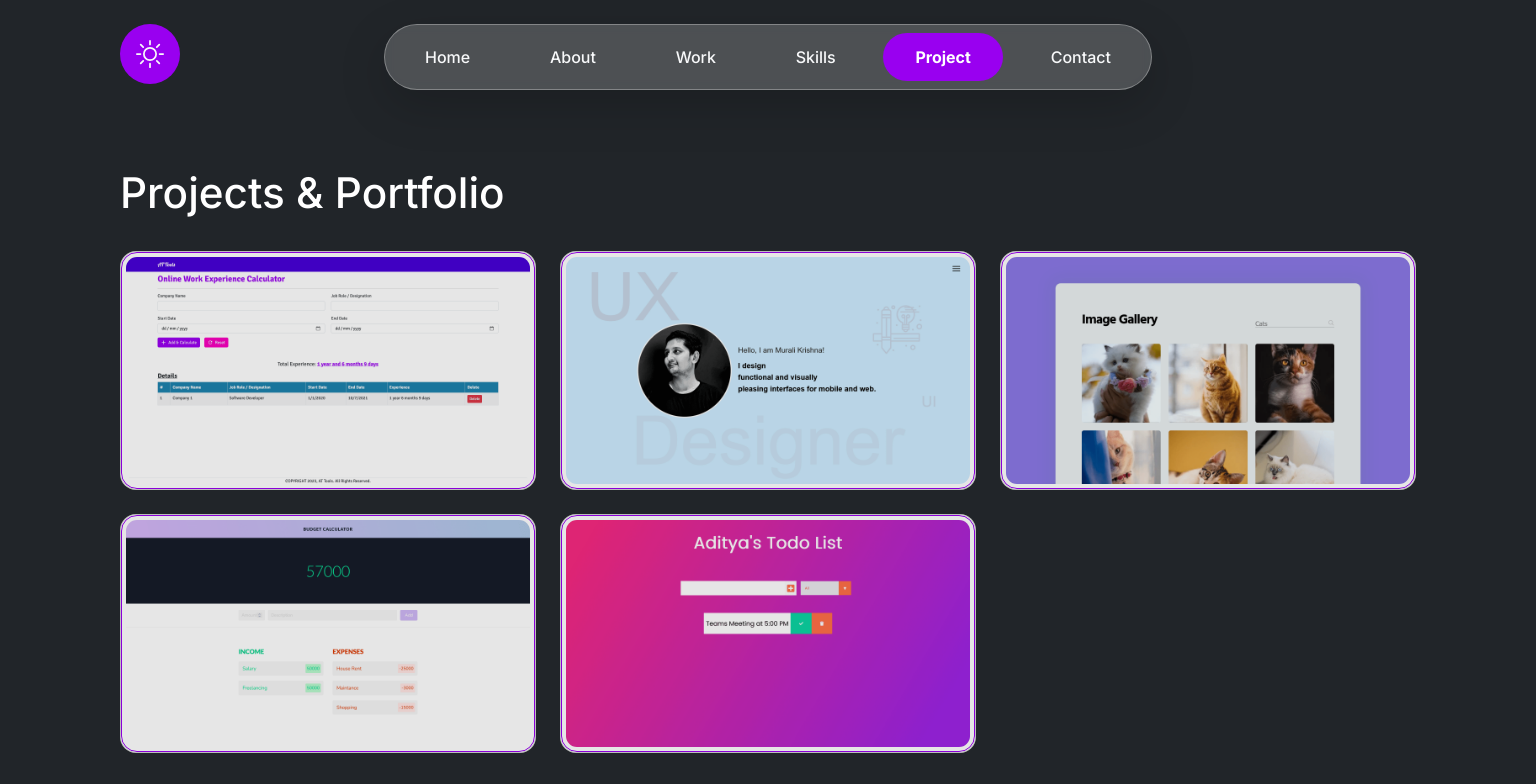
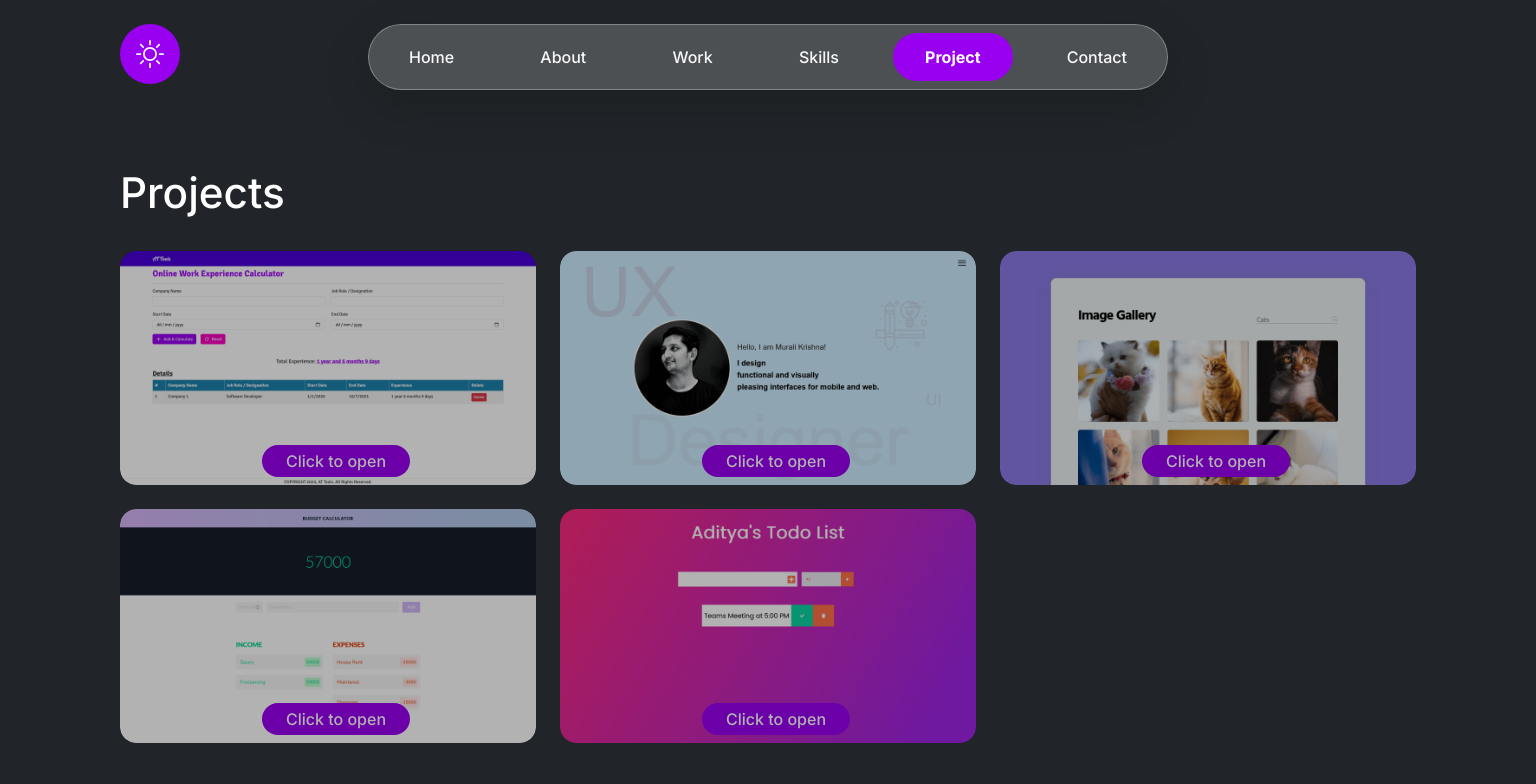
Before and after one commit to iamadityanarayan/my-portfolio, a React (Vite) app: page /projects in a window 1536 px wide. Shown: the top 784 px of the page. Built offline with nearby package versions, Linux system fonts and the light colour scheme.

Commit message:
css changes and others

```diff
--- a/index.html
+++ b/index.html
@@ -8,6 +8,10 @@
   <link rel="icon" type="image/png" sizes="16x16" href="/favicon-16x16.png">
   <link rel="manifest" href="/site.webmanifest">
   <meta name="viewport" content="width=device-width, initial-scale=1.0" />
+  <meta name="author" content="Adityanarayan Tiwari">
+  <meta name="description" content="Adityanarayan Tiwari">
+  <meta name="keywords"
+    content="Adityanarayan Tiwari, Adityanarayan, Aditya, Portfolio, top 10 Portfolio, best website, web portfolio, frontend developer portfolio, web developer portfolio, full stack developer portfolio">
   <link rel="stylesheet" href="https://cdnjs.cloudflare.com/ajax/libs/animate.css/4.1.1/animate.min.css" />
   <title>Adityanarayan Tiwari</title>
   <!-- Loading Spinner Styling -->
@@ -120,10 +124,8 @@
         stroke-dashoffset: -124;
       }
     }
-
   </style>
 </head>
-
 <body class="">
   <div id="root">
     <!-- Loading Spinner Div -->
@@ -140,7 +142,5 @@
 
   </div>
   <script type="module" src="/src/main.tsx"></script>
-
 </body>
-
 </html>
--- a/package.json
+++ b/package.json
@@ -1,7 +1,7 @@
 {
   "name": "my-portfolio",
   "private": true,
-  "version": "0.0.0",
+  "version": "1.0.0",
   "type": "module",
   "scripts": {
     "dev": "vite --host",
--- a/src/components/Headers/Web/webHeader.css
+++ b/src/components/Headers/Web/webHeader.css
@@ -56,12 +56,24 @@
     padding-right: 2rem !important;
   }
 }
+@media (min-width: 1500px) {
+  .width-40 {
+    width: 800px !important;
+  }
+
+  .py-75 {
+    padding-top: 0.75rem !important;
+    padding-bottom: 0.75rem !important;
+  }
+
+  .px-22 {
+    padding-left: 2rem !important;
+    padding-right: 2rem !important;
+  }
+}
 
 .web-header .glass-1 {
-  /* From https://css.glass */
   background: rgba(255, 255, 255, 0.2);
-  /* border-radius: 16px; */
-  /* box-shadow: 0 4px 30px rgba(0, 0, 0, 0.1); */
   backdrop-filter: blur(5px);
   -webkit-backdrop-filter: blur(5px);
   border: 1px solid rgba(255, 255, 255, 0.3);
@@ -69,9 +81,7 @@
 }
 
 .web-header .navbar.glass-2 {
-  /* From https://css.glass */
   background: rgba(255, 255, 255, 0.91);
-  /* border-radius: 16px; */
   box-shadow: 0 4px 30px rgba(0, 0, 0, 0.1);
   backdrop-filter: blur(7.6px);
   -webkit-backdrop-filter: blur(7.6px);
--- a/src/components/ScrollToTop.tsx
+++ b/src/components/ScrollToTop.tsx
@@ -1,19 +1,22 @@
-
-import {useEffect,ReactNode} from 'react'
+import { useEffect, ReactNode } from 'react';
 import { useLocation } from 'react-router';
 
 type Props = {
-  children: ReactNode
-}
+  children: ReactNode;
+};
 
-const ScrollToTop = ({children}: Props) => {
+const ScrollToTop = ({ children }: Props) => {
   const { pathname } = useLocation();
   useEffect(() => {
-    window.scrollTo(0, 0); // Scroll to the top of the page
+    let a = true;
+    if (a) {
+      window.scrollTo(0, 0); // Scroll to the top of the page
+    }
+    return () => {
+      a = false;
+    };
   }, [pathname]);
-  return (
-    <>{children}</>
-  )
-}
+  return (<>{children}</>)
+};
 
-export default ScrollToTop
+export default ScrollToTop;
--- a/src/data/Projects.ts
+++ b/src/data/Projects.ts
@@ -37,7 +37,7 @@ const projectsData: ProjectsDataTypes[] = [
 
 const portfoliosData: ProjectsDataTypes[] = [
   {
-    link: ``,
+    link: `https://adityanarayantiwari.vercel.app`,
     imageTitle: `Portfolio v2`,
     imageSRC: `${PortfolioImage2}`
   },
--- a/src/pages/Home/Home.tsx
+++ b/src/pages/Home/Home.tsx
@@ -9,6 +9,7 @@ import { useTheme } from '../../context/ThemeContext';
 const Home = () => {
   const naviagte = useNavigate();
   const toProjects = () => naviagte('/projects');
+  const toContacts = () => naviagte('/contact');
   const {isDarkMode} = useTheme()
   return (
     <section className='home'>
@@ -31,7 +32,7 @@ const Home = () => {
         <Col
           xs={12}
           lg={7}
-          className='animate__animated animate__zoomIn animate__delay-1s'
+          className='animate__animated animate__zoomIn animate__delay-1s my-auto'
         >
           <div className='home-content'>
             <h2 className='font-name text-center text-lg-start pt-4'>
@@ -57,6 +58,7 @@ const Home = () => {
             </p>
             <div className='d-flex flex-column flex-lg-row gap-3'>
               <Button
+              onClick={toContacts}
                 size='lg'
                 className='bg-purple fw-bold border-5 border-0 px-5 rounded-pill'
               >
--- a/src/pages/Home/home.css
+++ b/src/pages/Home/home.css
@@ -7,6 +7,6 @@
 @media (min-width: 1440px) {
   .home-height{
     min-height: 600px;
-    min-height: calc(100vh - 300px);
+    min-height: calc(100vh - 280px);
   }
 }
--- a/src/pages/Project/Project.tsx
+++ b/src/pages/Project/Project.tsx
@@ -7,7 +7,7 @@ import './project.css';
 const Project = () => {
   return (
     <section className='project-section py-3'>
-      <Title title='Projects & Portfolio' />
+      <Title title='Projects' />
       <Mode className='end-0 pe-4' />
       <div className='proejcts-contents'>
         <ProjectsList data={projectsData} />
--- a/src/pages/Project/ProjectsList.tsx
+++ b/src/pages/Project/ProjectsList.tsx
@@ -6,21 +6,29 @@ type Props = {
   n?: number;
 };
 
-const ProjectsList = ({ data, n=0}: Props) => {
+const ProjectsList = ({ data, n = 0 }: Props) => {
   return (
     <Row className=''>
       {data?.map((p, _) => (
-        <Col xs={12} md={6} lg={4} className={`mb-4 animate__animated animate__zoomIn animate__delay-${_  + n}s`} key={_}>
+        <Col
+          xs={12}
+          md={6}
+          lg={4}
+          className={`mb-4 animate__animated animate__zoomIn animate__delay-${
+            _ + n
+          }s`}
+          key={_}
+        >
           <a
             href={p.link}
             className='card-link text-decoration-none'
             target='_blank'
             rel='noopener noreferrer'
           >
-            <Card className='rounded-4 position-relative overflow-hidden'>
+            <Card className='rounded-4  position-relative overflow-hidden border-0 p-0 bg-transparent'>
               <Card.Img
                 loading='lazy'
-                className='rounded-4 img-thumbnail border-purple _card-image'
+                className='rounded-4 img-fluid _card-image p-0'
                 variant='top'
                 src={p.imageSRC}
               />
@@ -29,6 +37,9 @@ const ProjectsList = ({ data, n=0}: Props) => {
                   {p.imageTitle}
                 </Card.Title>
               </Card.Body>
+              <span className='position-absolute bottom-0 start-50 bg-purple p-1 px-4 rounded-4 translate-middle-x ms-2 mb-2 text-white  text-center '>
+                Click to open
+              </span>
             </Card>
           </a>
         </Col>
--- a/src/pages/Project/project.css
+++ b/src/pages/Project/project.css
@@ -9,12 +9,16 @@
   object-position: bottom;
   overflow: hidden;
   transition: 0.9s all ease-in-out;
-  /* filter: brightness(0.8); */
+
 }
 
 .card-link{
   transition: 0.9s all ease-in-out;
-  filter: brightness(0.9);
+  filter: brightness(0.7);
+}
+
+.card-link:hover .onhover {
+  display: block !important;
 }
 
 .card-link:hover  ._card-image{
@@ -22,7 +26,3 @@
   transform: scale(1.2);
   transition: 0.9s all ease-in-out;
 }
-
-.card-link:hover .onhover {
-  display: block !important;
-}
--- a/src/pages/Skills/Skills.tsx
+++ b/src/pages/Skills/Skills.tsx
@@ -3,15 +3,17 @@
 import Title from '../../components/Tittle/Title';
 import { Col, Row } from 'react-bootstrap';
 import { motion } from 'framer-motion';
-import './skills.css';
 
 import { backend, frontend, tools } from '../../data/Skills';
+import Mode from '../../components/Mode/Mode';
+import './skills.css';
 
 const Skills = () => {
   return (
     <div>
-      <Title title='Front-end Skills' />
-      <div className='tech-skills py-4'>
+      <Title title='Front-end Skills' className='pt-5' />
+      <Mode className='end-0 pe-4' />
+      <div className='tech-skills pb-4'>
         <Row className=''>
           {frontend?.map((s, i) => {
             return (
--- a/src/pages/Skills/skills.css
+++ b/src/pages/Skills/skills.css
@@ -68,5 +68,11 @@
 }
 
 .icon-font {
-  font-size: clamp(1rem, 0.9rem + 0.5vw, 1.5rem);
+  font-size: clamp(0.875rem, 0.4464rem + 0.6696vw, 1.25rem);
 }
+
+@media (min-width: 1024px) {
+  .icon-font {
+    font-size: clamp(1rem, 0.7143rem + 0.4464vw, 1.25rem);
+  }
+}
```
